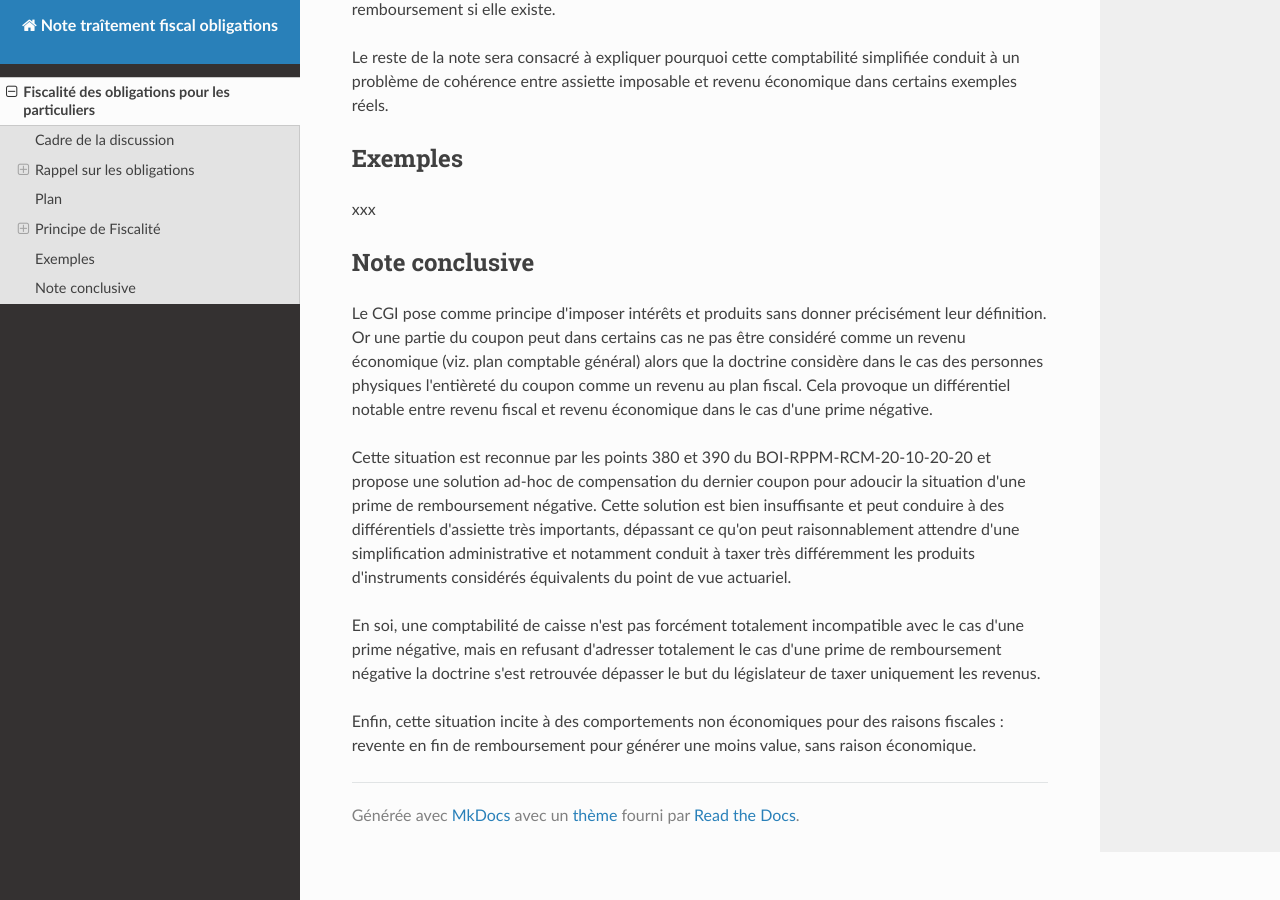
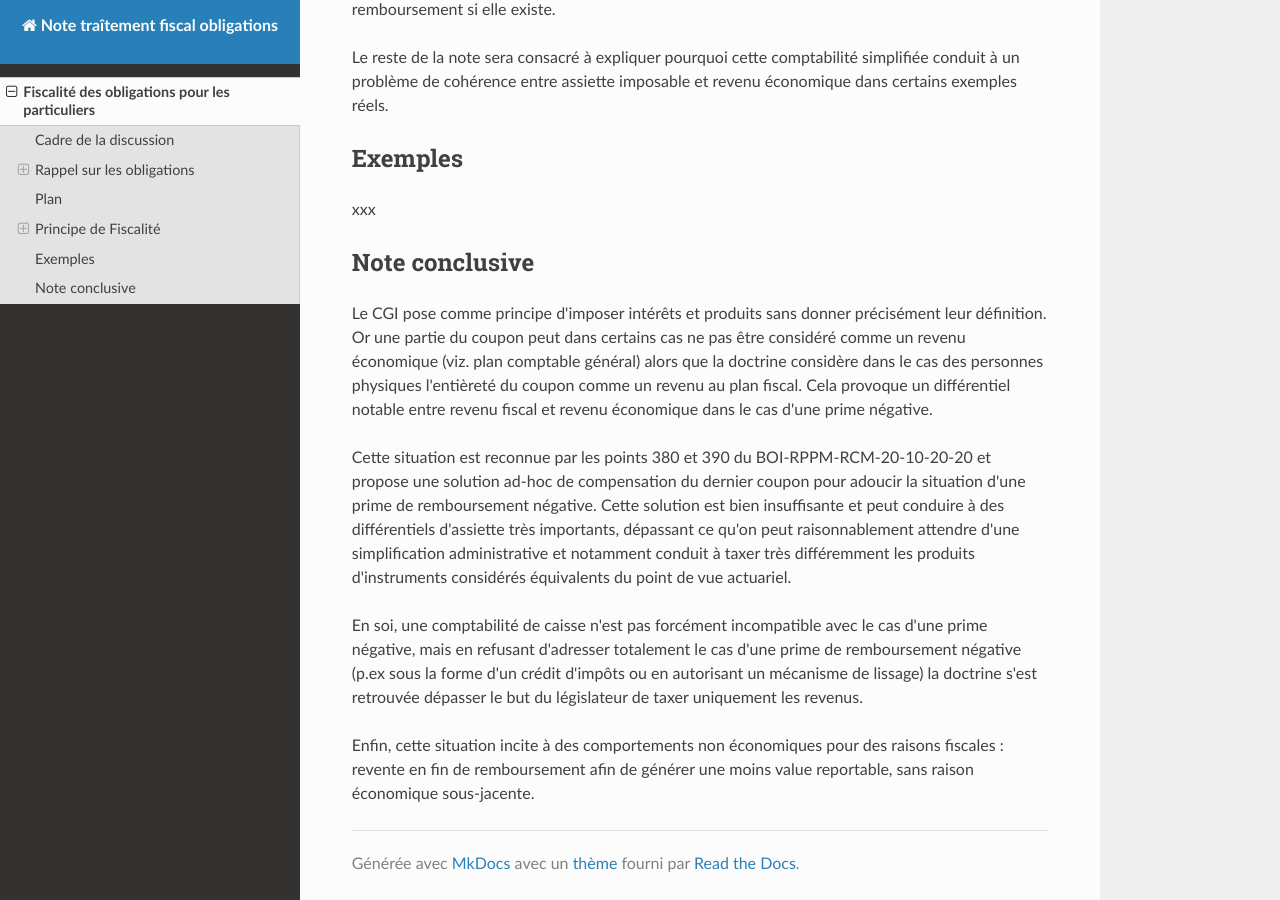
Before and after one commit to ConscritNeuneu/note-traitement-fiscal-obligations, an MkDocs documentation site: the page built from docs/note_fiscalisation_obligations.md, in a window 1280 px wide and 900 px high, scrolled down 3166 px. Built offline with MkDocs 1.6.1, drawn with Linux system fonts in a browser that asks for light colours; nearby versions of some CDN libraries.

Commit message:
Fix wording

```diff
--- a/docs/note_fiscalisation_obligations.md
+++ b/docs/note_fiscalisation_obligations.md
@@ -170,12 +170,12 @@ importants, dépassant ce qu'on peut raisonnablement attendre d'une
 simplification administrative et notamment conduit à taxer très différemment
 les produits d'instruments considérés équivalents du point de vue actuariel.
 
-En soi, une comptabilité de caisse n'est pas forcément totalement
-incompatible avec le cas d'une prime négative, mais en refusant d'adresser
-totalement le cas d'une prime de remboursement négative la doctrine
-s'est retrouvée dépasser le but du législateur de taxer uniquement les
-revenus.
+En soi, une comptabilité de caisse n'est pas forcément incompatible avec le
+cas d'une prime négative, mais en refusant d'adresser totalement le cas
+d'une prime de remboursement négative (p.ex sous la forme d'un crédit
+d'impôts ou en autorisant un mécanisme de lissage) la doctrine s'est
+retrouvée dépasser le but du législateur de taxer uniquement les revenus.
 
 Enfin, cette situation incite à des comportements non économiques pour des
-raisons fiscales : revente en fin de remboursement pour générer une moins
-value, sans raison économique.
+raisons fiscales : revente en fin de remboursement afin de générer une moins
+value reportable, sans raison économique sous-jacente.
```
